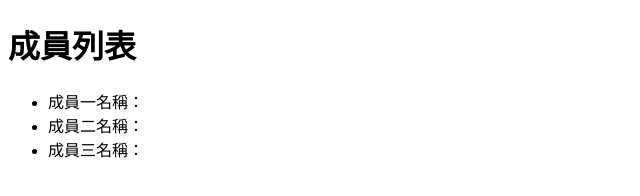
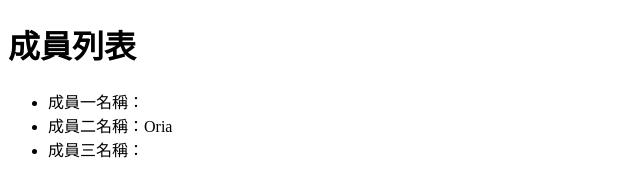
Before and after one commit to ivy7661/test01, a plain HTML site: page index.html in a window 1280 px wide. Shown: the full height of the page, 0-640 px from the left. Drawn offline with Linux system fonts and the light colour scheme.

Commit message:
feat: 🎸 新增B成員名字

```diff
--- a/index.html
+++ b/index.html
@@ -9,7 +9,7 @@
     <h1>成員列表</h1>
     <ul>
         <li>成員一名稱：</li>
-        <li>成員二名稱：</li>
+        <li>成員二名稱：Oria</li>
         <li>成員三名稱：</li>
     </ul>
 </body>
```
